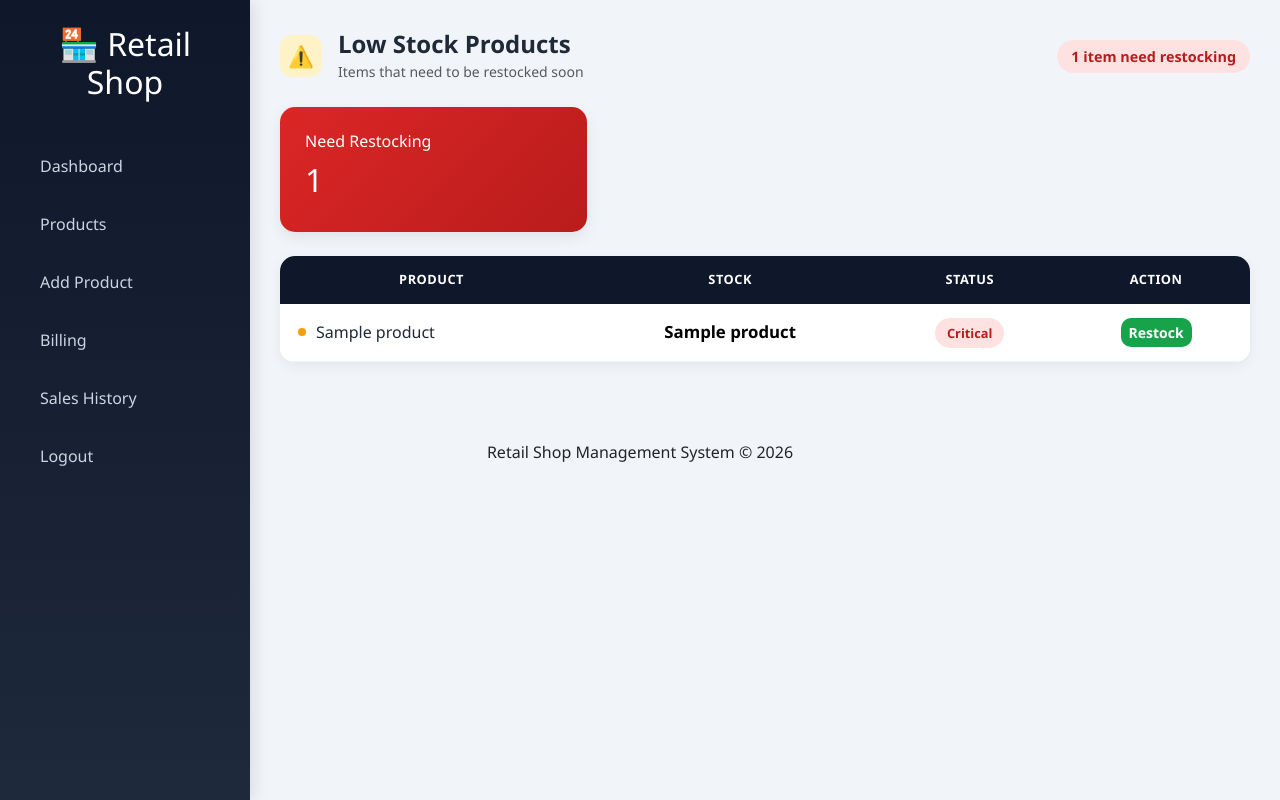
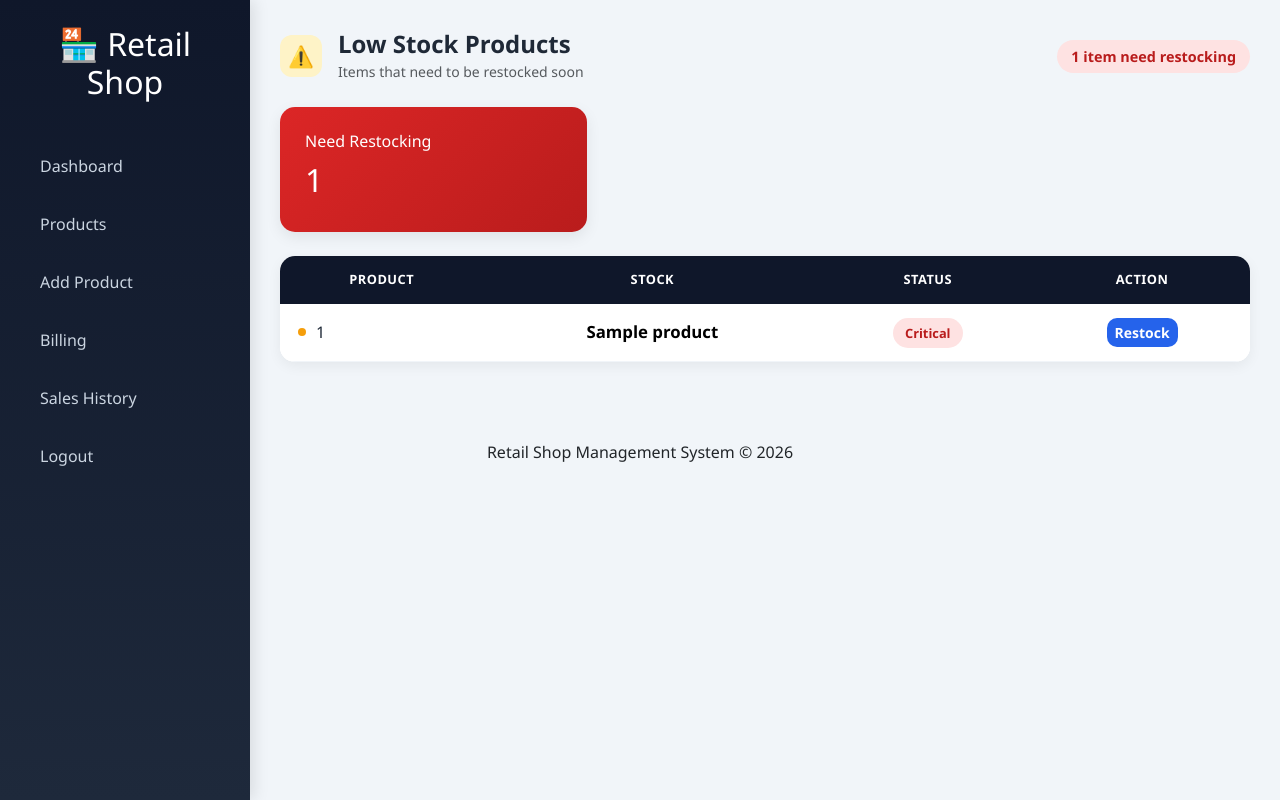
Before and after one commit to devaesack/retail-shop-management-system, a Flask app: template templates/low_stock.html in a window 1280 px wide. Run offline with Flask 3, Linux system fonts and the light colour scheme; the template is opened without the code that fills it: most values are stand-ins (such as "Sample title", 1, 10 or a date in 2020).

Commit message:
Fix low stock table

```diff
--- a/templates/low_stock.html
+++ b/templates/low_stock.html
@@ -174,44 +174,71 @@
 
 </thead>
            <tbody>
+
     {% for product in products %}
+
     <tr>
+
         <td>
             <div class="product-name">
                 <span class="product-dot"></span>
-                            {{ product[1] }}
+                {{ product[0] }}
             </div>
         </td>
-                    <td class="text-center stock-qty">{{ product[2] }}</td>
-                    <td class="text-center">
-                        {% if product[2]|int <= 10 %}
-                            <span class="badge-critical">Critical</span>
-                        {% else %}
-                            <span class="badge-low">Low</span>
-                        {% endif %}
+
+        <td class="text-center stock-qty">
+            {{ product[1] }}
         </td>
+
         <td class="text-center">
 
-                    <a
-                     href="/restock/{{ product[0] }}"
-                     class="btn btn-success btn-sm">
+            {% if product[1]|int <= 10 %}
+                <span class="badge-critical">
+                    Critical
+                </span>
+            {% else %}
+                <span class="badge-low">
+                    Low
+                </span>
+            {% endif %}
+
+        </td>
+
+        <td class="text-center">
+
+            <a href="/products"
+               class="btn btn-sm btn-primary">
 
                 Restock
 
             </a>
 
         </td>
+
     </tr>
+
     {% else %}
+
     <tr>
-                    <td colspan="3">
+
+        <td colspan="4">
+
             <div class="empty-state">
+
                 <div class="check">✅</div>
-                            <p class="mb-0 mt-2">All products are well stocked.</p>
+
+                <p class="mb-0 mt-2">
+                    All products are well stocked.
+                </p>
+
             </div>
+
         </td>
+
     </tr>
+
     {% endfor %}
+
 </tbody>
         </table>
     </div>
```
Lines whose indentation alone changed are shown as unchanged.
